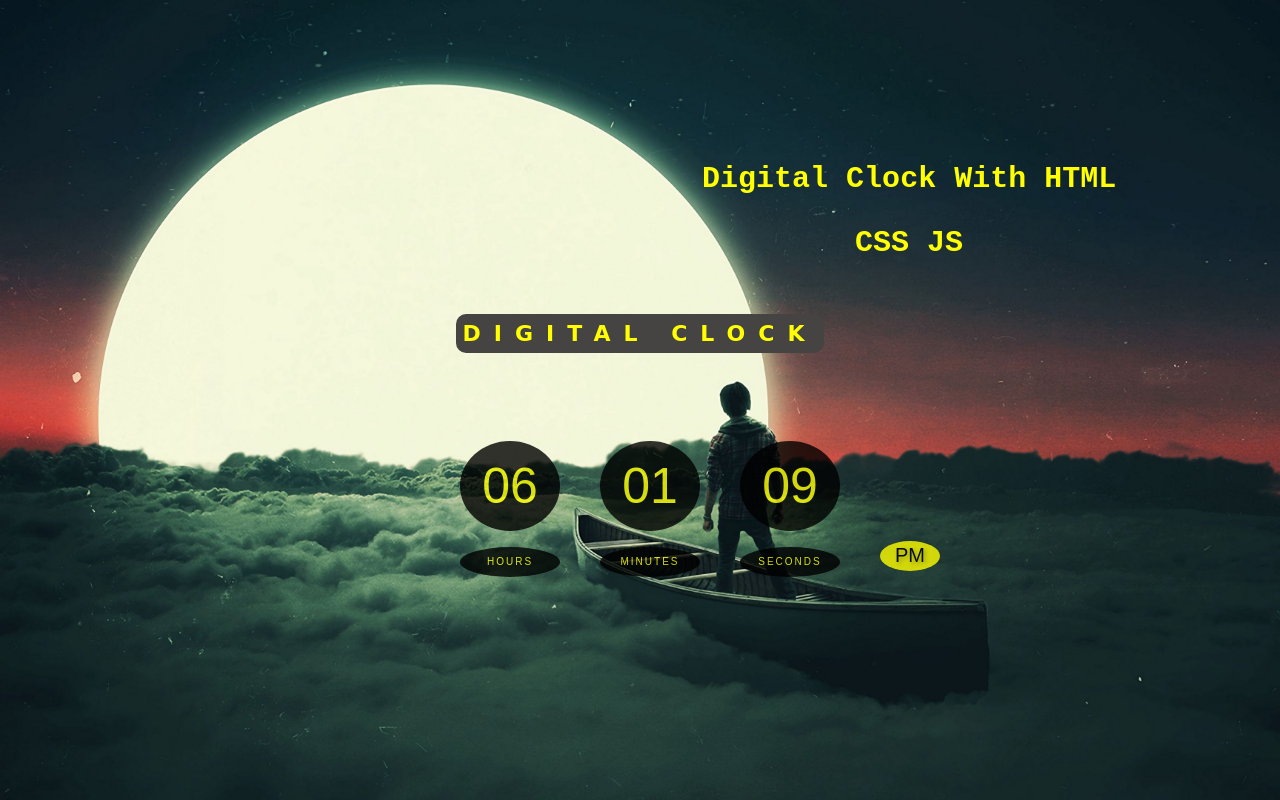
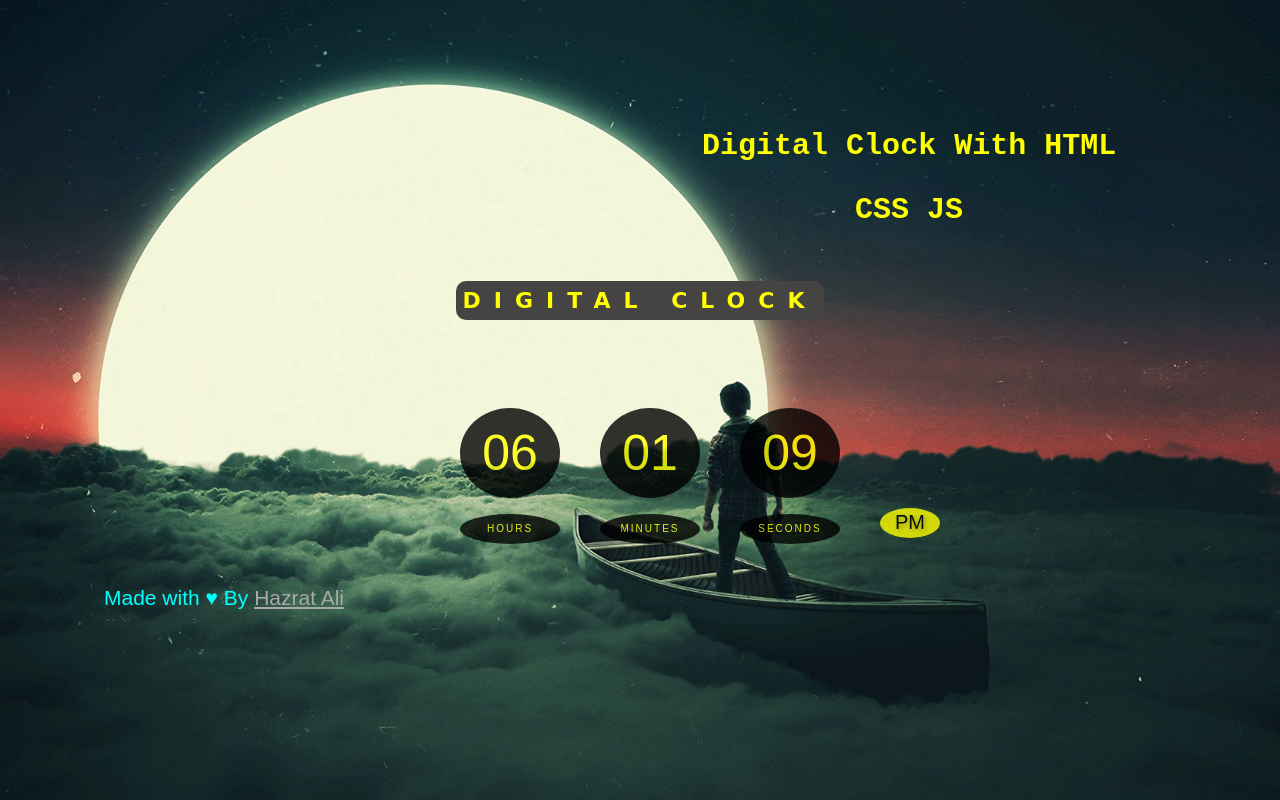
Before and after one commit to hazratali3/digitalclock, a plain HTML site: page index.html in a window 1280 px wide. Drawn offline with Linux system fonts and the light colour scheme.

Commit message:
add footer and CSS

```diff
--- a/index.html
+++ b/index.html
@@ -29,6 +29,9 @@
         <span id="ampm">AM</span>
       </div>
     </div>
+    <footer>
+      <p> Made with &hearts; By <a target="_blank" href="https://www.alicodeui.com"> Hazrat Ali</a></a></p>
+    </footer>
     <script src="script.js"></script>
   </body>
 </html>
--- a/style.css
+++ b/style.css
@@ -80,3 +80,14 @@ body {
     background: yellow;
     color: black;
   }
+  footer
+  {
+    margin-right: 65%;
+    /* margin-top: 10%; */
+    font-size: 21px;
+    color: aqua;
+  }
+  footer a
+  {
+    color: darkgray;
+  }
```
